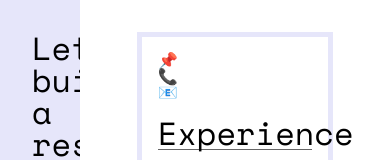
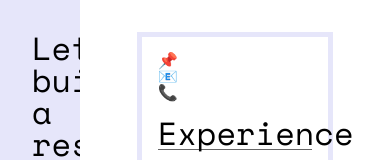
Before and after one commit to tramio/TOP-cv-application, a React (Create React App) app: page / in a window 390 px wide. Shown: the top 160 px of the page. Built offline with nearby package versions, Linux system fonts and the light colour scheme.

Commit message:
display phone number under email in Preview

```diff
--- a/src/components/Preview.js
+++ b/src/components/Preview.js
@@ -17,8 +17,8 @@ class Preview extends Component {
         <div id="preview-personalia">
           <h1 className="name">{firstName} {lastName}</h1>
           <p>📌 {postalAddress}</p>
+          <p>📧 {email}</p>
           <p>📞 {phone}</p>
-          <p>📧 {email}</p>
         </div>
         <div id="experience">
           <h1>Experience</h1>
```
